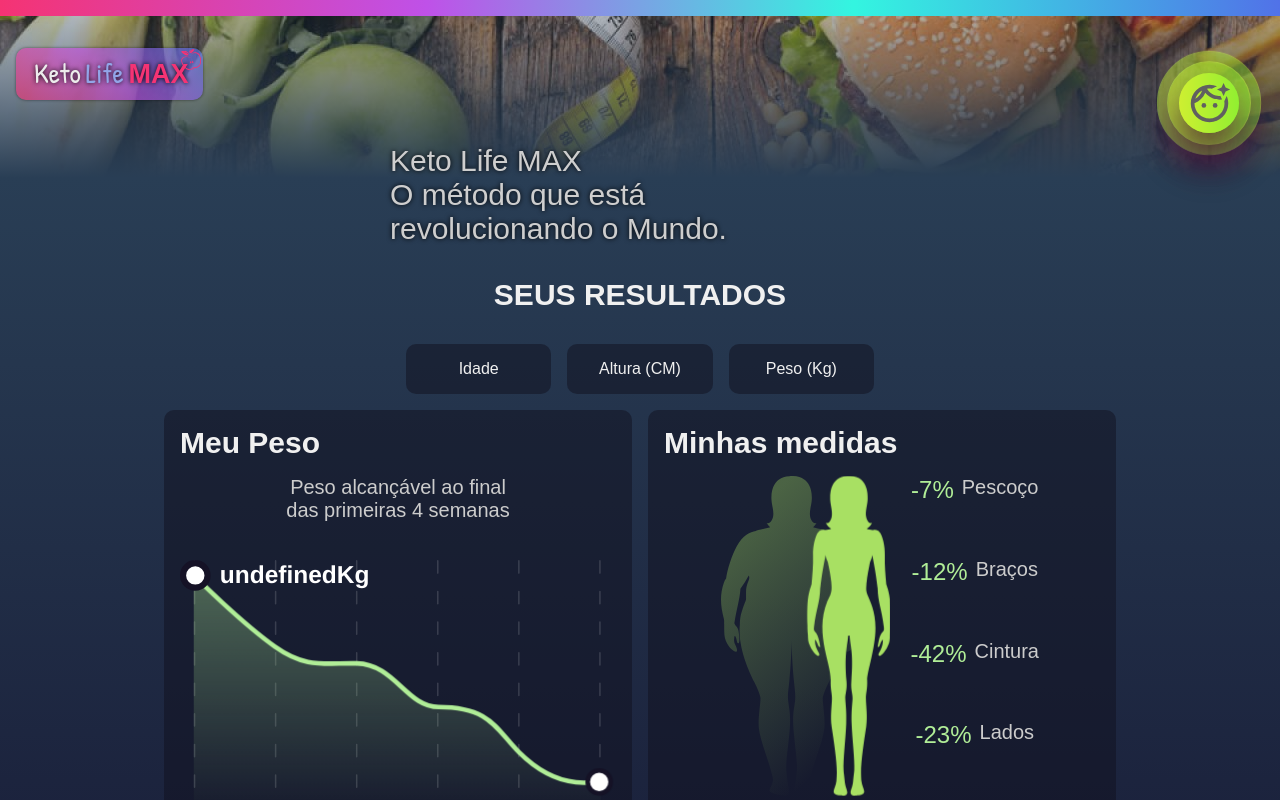
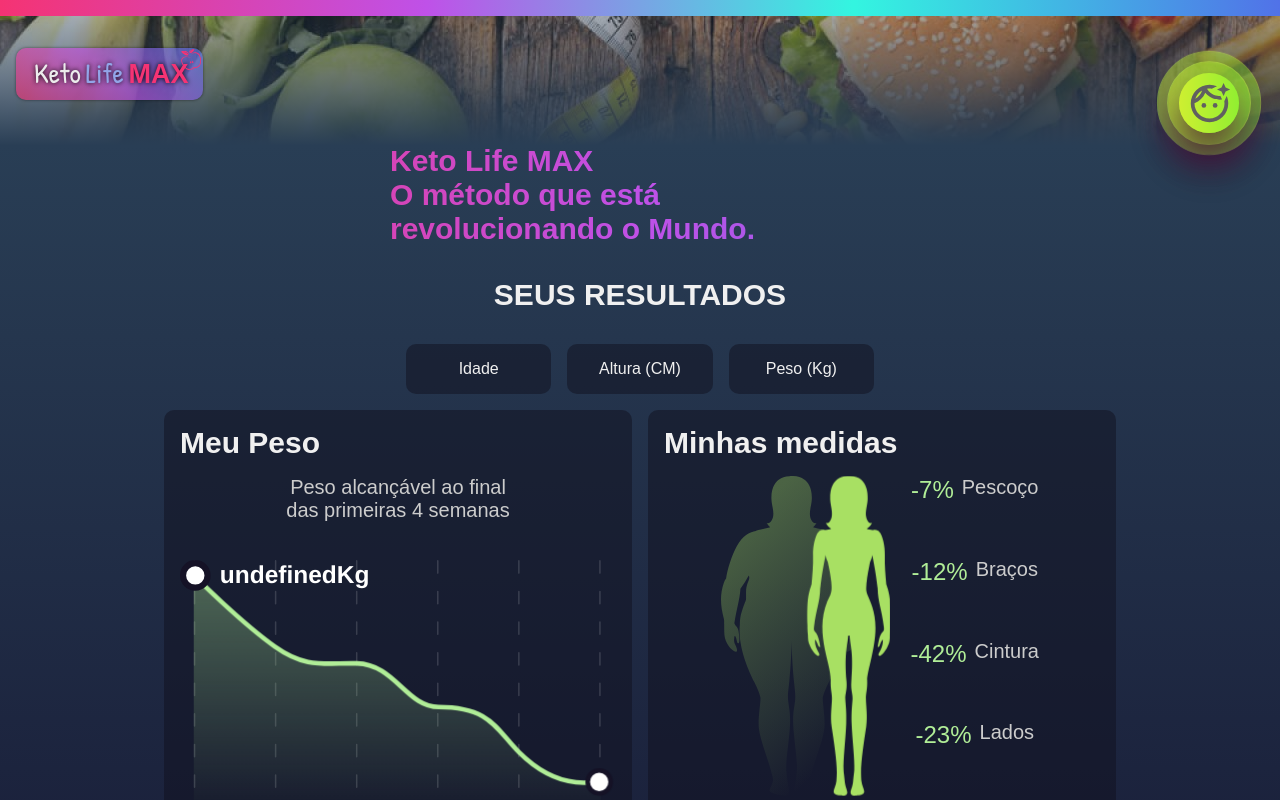
Before and after one commit to JeanVictorMachado/keto-life-max, a React (Create React App) app: page /results in a window 1280 px wide. Shown: the top 800 px of the page. Built offline with nearby package versions, Linux system fonts and the light colour scheme.

Commit message:
fix: updated

```diff
--- a/src/pages/Results/styles.css
+++ b/src/pages/Results/styles.css
@@ -3,7 +3,7 @@
   background-image: linear-gradient(
       to bottom,
       transparent -3%,
-      #293e55 5%,
+      #293e55 4%,
       rgb(20, 20, 48) 35%
     ),
     url("../../../public/images/image-all-diet.jpg");
@@ -31,6 +31,10 @@
 .results__title-container {
   margin-top: -30px;
   padding: 16px;
+  background: linear-gradient(89.97deg, #f53373 1.84%, #bf51e8 50.67%, #5172e8);
+  background-clip: text;
+  -webkit-background-clip: text;
+  -webkit-text-fill-color: transparent;
 
   display: flex;
   flex-direction: column;
@@ -42,10 +46,9 @@
   width: 100%;
   max-width: 500px;
   margin: auto;
-  color: rgb(206, 206, 206);
   font-size: 30px;
+  font-weight: 600;
   text-align: left;
-  text-shadow: 0 0 5px #000000;
 }
 
 .results__content {
```
